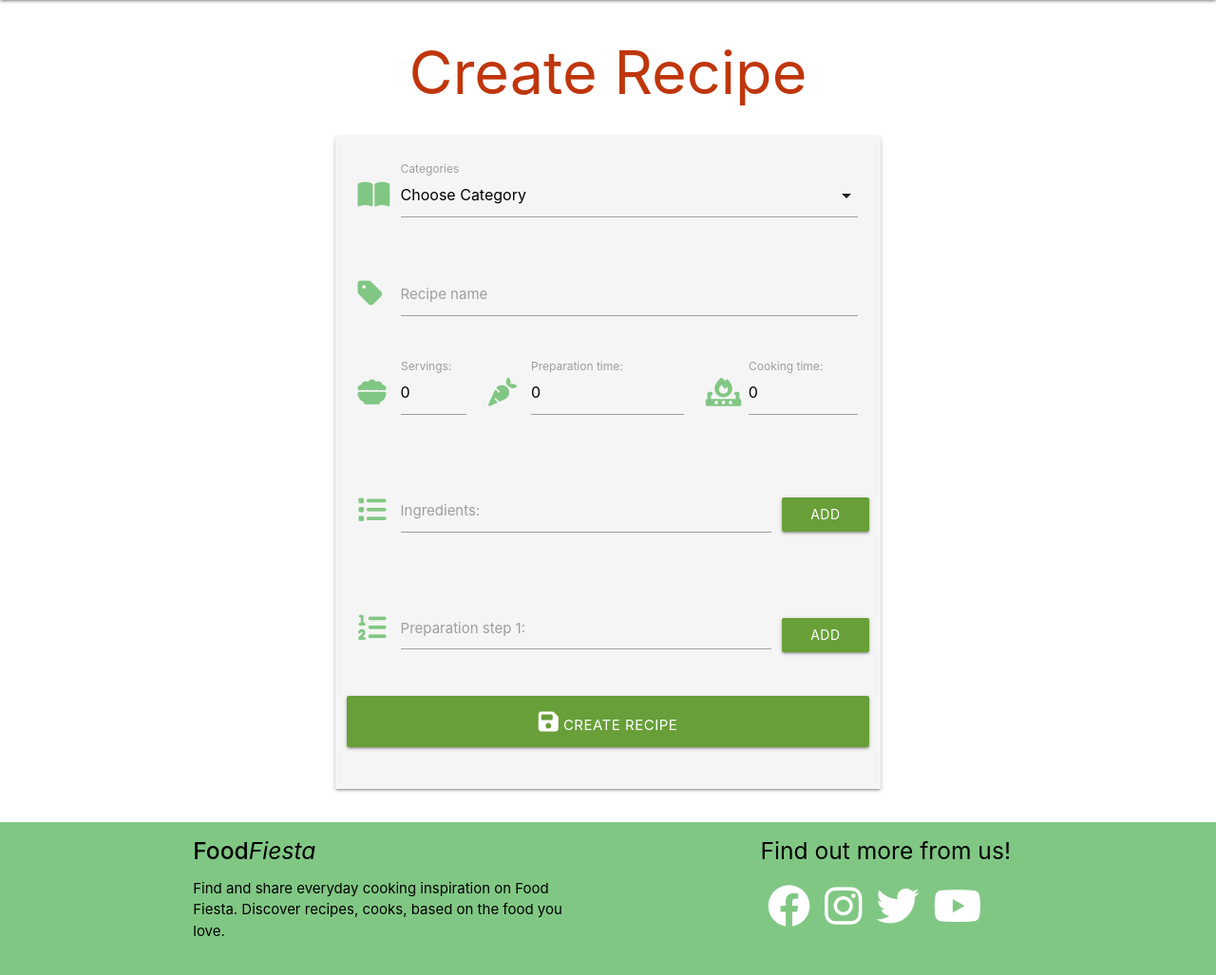
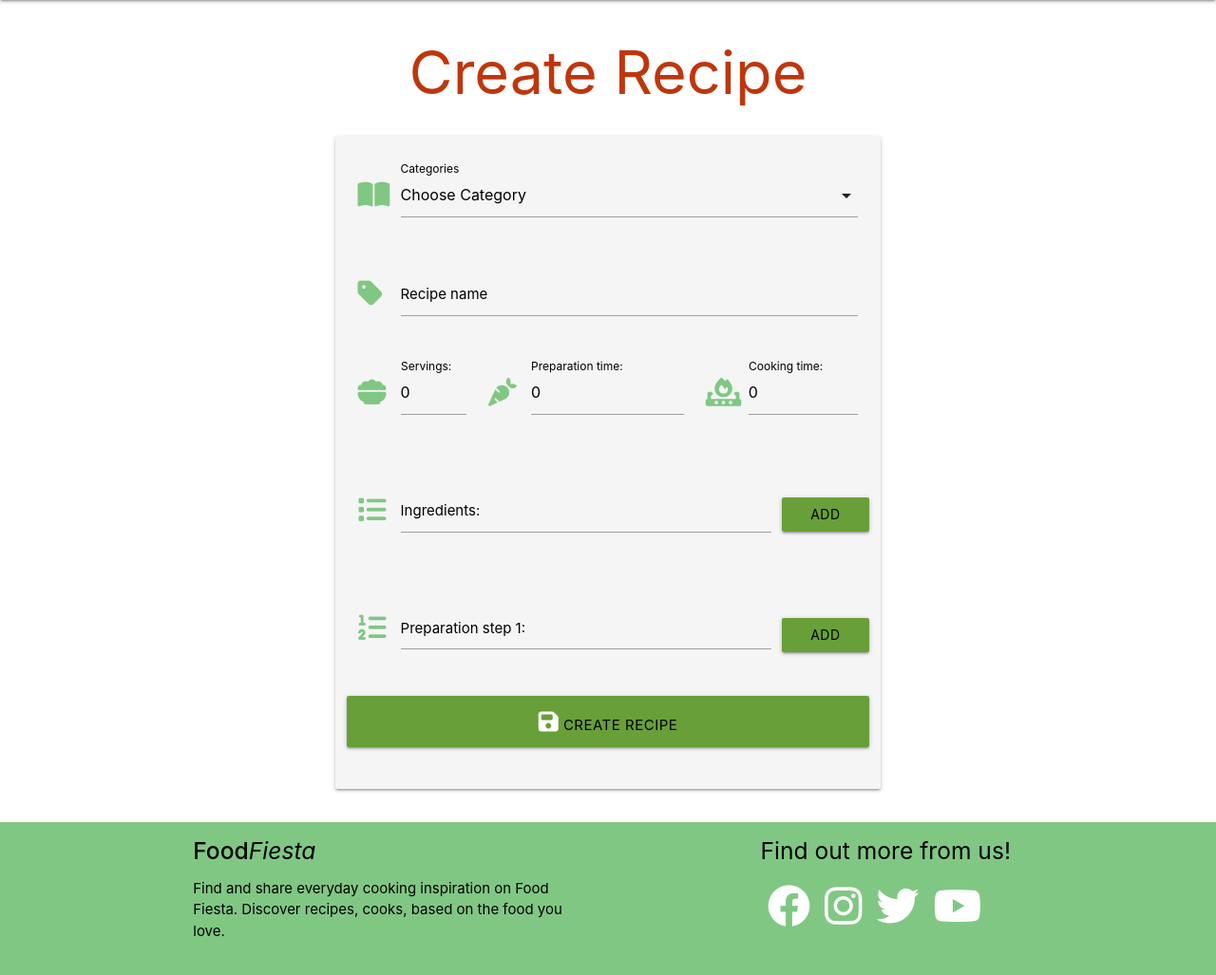
Before and after one commit to BogdanCatalin-Iacob/Food-Fiesta, a Flask app: page /create_recipe in a window 1280 px wide. Shown: the part 64-1091 px from the top of the page at 95% size. Run offline with Flask 2, Linux system fonts and the light colour scheme; the visitor is signed in with stand-in values (Sample User, id 1); data that the repository does not hold is empty; some libraries are stand-ins or nearby versions.

Commit message:
Add corresponding labels to fiels

```diff
--- a/food_fiesta/templates/create_recipe.html
+++ b/food_fiesta/templates/create_recipe.html
@@ -12,13 +12,13 @@
             <div class="row">
                 <div class="input-field col s12">
                     <i class="fa-solid fa-book-open prefix green-text text-lighten-2"></i>
-                    <select id="category_id" name="category_id" class="validate" required>
+                    <select aria-label="category selection list" id="category_id" name="category_id" class="validate" required>
                         <option value="" disabled selected>Choose Category</option>
                         {% for category in categories %}
                             <option value="{{ category.id }}">{{ category.category_name }}</option>
                         {% endfor%}
                     </select>
-                    <label for="category_id">Categories</label>
+                    <label for="category_id" class="black-text">Categories</label>
                 </div>
             </div>
 
@@ -28,7 +28,7 @@
                     <i class="fa-solid fa-tag prefix green-text text-lighten-2"></i>
                     <input id="recipe_name" name="recipe_name" type="text" minlength="5" maxlength="25" class="validate"
                         required>
-                    <label for="recipe_name">Recipe name</label>
+                    <label for="recipe_name" class="black-text">Recipe name</label>
                 </div>
             </div>
 
@@ -40,7 +40,7 @@
                     <i class="fa-solid fa-bowl-food prefix green-text text-lighten-2"></i>
                     <input id="servings" name="servings" type="number" min="1"
                         onfocus="this.value=''" value="0" class="validate" required>
-                    <label for="prep_time">Servings:</label>
+                    <label for="servings" class="black-text">Servings:</label>
                 </div>
 
                 <!-- Preparation time -->
@@ -48,7 +48,7 @@
                     <i class="fa-solid fa-carrot prefix green-text text-lighten-2"></i>
                     <input id="prep_time" name="prep_time" type="number" min="0"
                         onfocus="this.value=''" value="0" class="validate" required>
-                    <label for="prep_time">Preparation time:</label>
+                    <label for="prep_time" class="black-text">Preparation time:</label>
                 </div>
 
                 <!-- Cooking time -->
@@ -56,7 +56,7 @@
                     <i class="fa-solid fa-fire-burner prefix green-text text-lighten-2"></i>
                     <input id="cook_time" name="cook_time" type="number" min="0"
                         onfocus="this.value=''" value="0" class="validate" required>
-                    <label for="cook_time">Cooking time:</label>
+                    <label for="cook_time" class="black-text">Cooking time:</label>
                 </div>
             </div>
 
@@ -70,9 +70,9 @@
                     <i class="fa-solid fa-list prefix green-text text-lighten-2"></i>
                     <input type="text" id="ingredients" name="ingredients" minlength="3" maxlength="50"
                         class="validate">
-                    <label for="ingredients">Ingredients:</label>
+                    <label for="ingredients" class="black-text">Ingredients:</label>
                 </div>
-                <div id="addButton" class="col s2 btn light-green darken-2 text-shadow">Add</div>
+                <div id="addButton" class="col s2 btn light-green darken-2 black-text text-shadow">Add</div>
             </div>
 
             <!-- Preparation -->
@@ -84,14 +84,14 @@
                 <div class="input-field col s10">
                     <i class="fa-solid fa-list-ol prefix green-text text-lighten-2"></i>
                     <textarea id="steps" name="steps" minlength="3" class="materialize-textarea"></textarea>
-                    <label for="steps"><span id="prep-step">Preparation step 1:</span></label>
+                    <label for="steps" class="black-text"><span id="prep-step">Preparation step 1:</span></label>
                 </div>
-                <div id="addStepButton" class="col s2 btn light-green darken-2 text-shadow">Add</div>
+                <div id="addStepButton" class="col s2 btn light-green darken-2 black-text text-shadow">Add</div>
             </div>
 
             <!--Create button-->
             <div class="row">
-                <button type="submit" class="col s12 btn-large light-green darken-2 text-shadow">
+                <button type="submit" class="col s12 btn-large light-green darken-2 black-text text-shadow">
                     <i class="fa-solid fa-floppy-disk prefix white-text text-lighten-2"></i>
                     Create recipe
                 </button>
```
